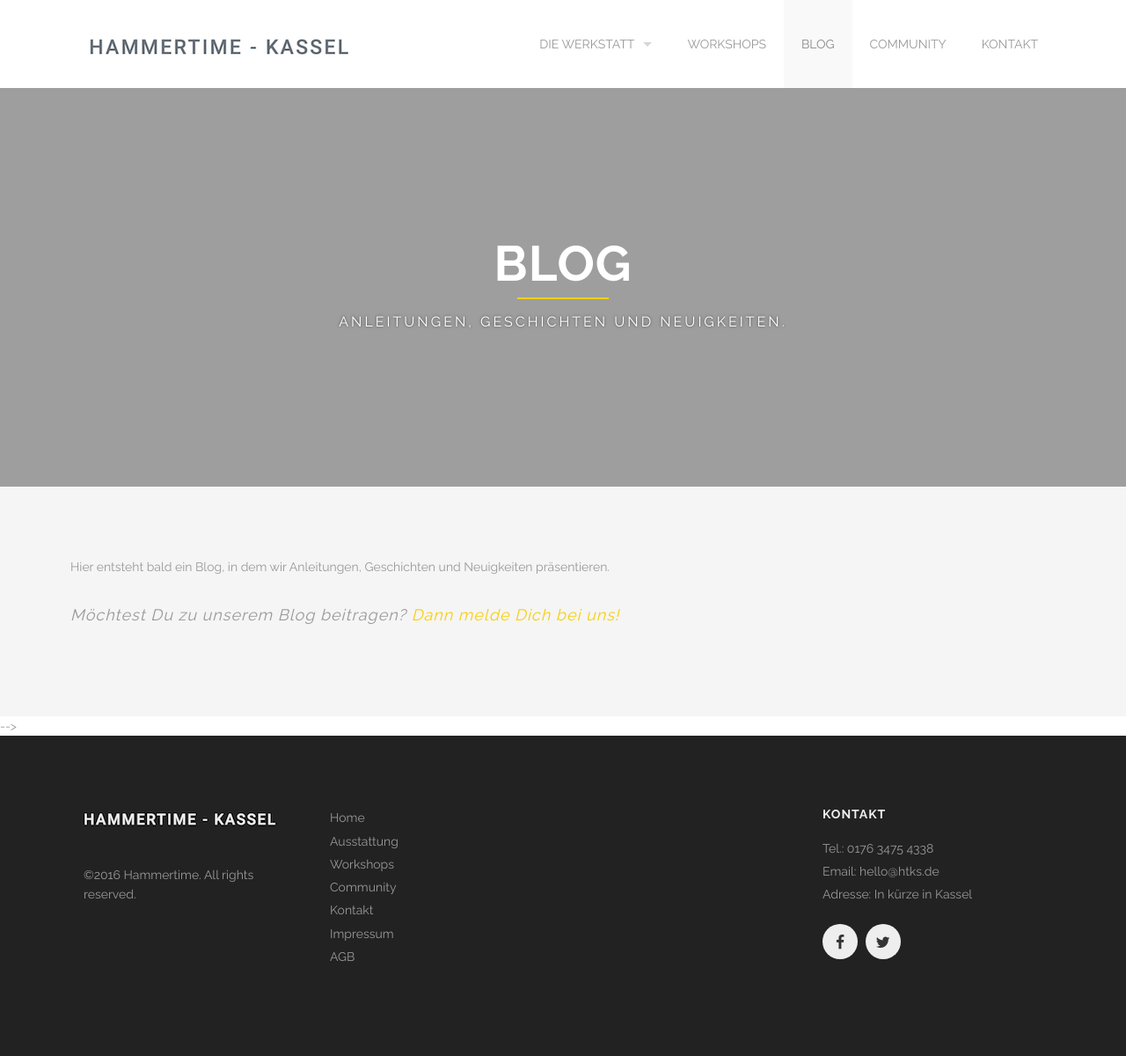
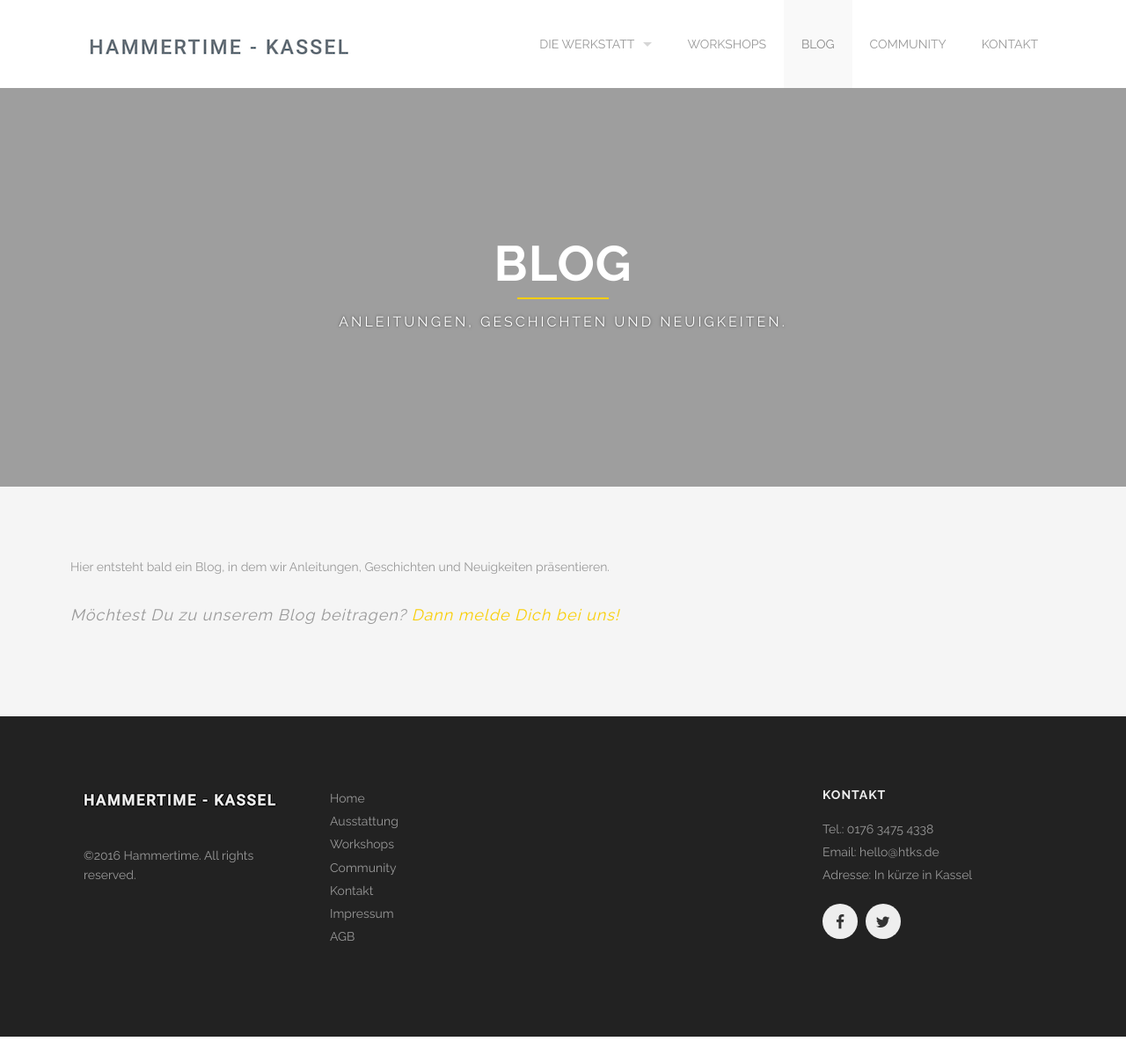
Before and after one commit to Hammertime-Kassel/htks, a Jekyll site: the page built from blog/index.html, in a window 1280 px wide. Shown: the whole page at 88% size. Built offline with Jekyll 4.4.1, drawn with Linux system fonts in a browser that asks for light colours; the list of posts is cut into pages by our own code; after the commit the page ends 1178 px from its top, so only the background shows below that.

Commit message:
fix blog layout

```diff
--- a/_layouts/blog.html
+++ b/_layouts/blog.html
@@ -21,46 +21,5 @@
   <div class="row modCallToAction">
       <p>Möchtest Du zu unserem Blog beitragen? <a href="/contact.html">Dann melde Dich bei uns!</a></p>
   </div>
-<!--
-  <div class='large-9 columns'>
--->
-
-<!--
-      {{content}}
-
-      {% if paginator %}
-        <div class="pager">
-          {% if paginator.next_page %}
-            {% if paginator.next_page == 1 %}
-              <a href="/blog" class="older">Older Entries</a>
-            {% else %}
-              <a href="/blog/page{{ paginator.next_page }}" class="older">Older Entries</a>
-            {% endif %}
-          {% else %}
-            <span class="older">Older Entries</span>
-          {% endif %}
-          {% if paginator.previous_page %}
-            {% if paginator.previous_page == 1 %}
-              <a href="/blog" class="newer">Newer Entries</a>
-            {% else %}
-              <a href="/blog/page{{ paginator.previous_page }}" class="newer">Newer Entries</a>
-            {% endif %}
-          {% else %}
-            <span class="newer">Newer Entries</span>
-          {% endif %}
-        </div>
-      {% endif %}
-
-  -->
-  <!--
-      <div class='four spacing'></div>
-    </div>
-  -->
-    <!--
-    <div class='large-3 columns' id='sidebar'>
-       {% include sidebar.html %}
-      <div class='four spacing'></div>
-    </div>
-    -->
-  <!--</div>-->
+  <div class='four spacing'></div>
 </div>
```
